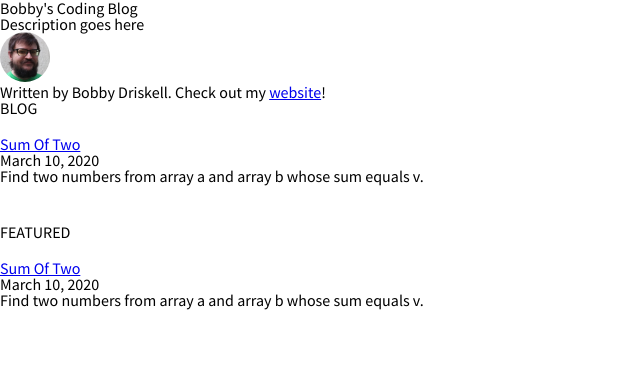
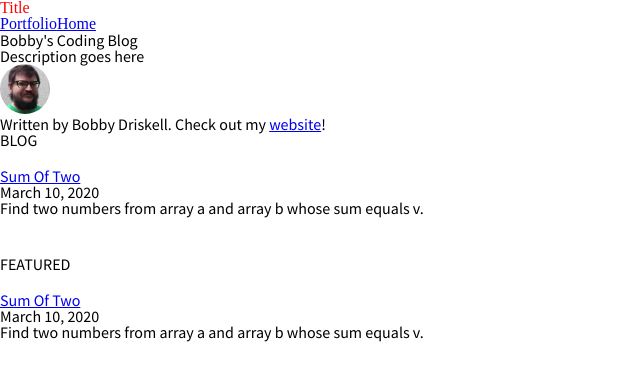
Before and after one commit to BobbyAD/challenge-blog, a Gatsby site: page / in a window 1280 px wide. Shown: the whole page, without its empty margins (0-640 px from the left). Built offline with nearby package versions, Linux system fonts and the light colour scheme; Gatsby itself is replaced by a stand-in of ours; some packages are replaced by stand-ins of ours.

Commit message:
Reintroduced Layout

```diff
--- /dev/null
+++ b/src/components/header.js
@@ -0,0 +1,18 @@
+import React from 'react'
+import headerStyles from "../styles/headerStyles"
+import { Link } from 'gatsby'
+
+const Header = () => {
+    const classes = headerStyles()
+    return (
+        <div className={classes.container}>
+            <div className={classes.title}>Title</div>
+            <div className={classes.links}>
+                <a href="https://portfolio.bobbyad.dev">Portfolio</a>
+                <Link to='/'>Home</Link>
+            </div>
+        </div>
+    )
+}
+
+export default Header
--- /dev/null
+++ b/src/layout/layout.js
@@ -0,0 +1,16 @@
+import React from 'react'
+
+import Header from "../components/header"
+
+const Layout = ({ children }) => {
+    return (
+        <div>
+            <Header />
+            <main>{children}</main>
+        </div>
+    )
+}
+
+
+
+export default Layout
--- a/src/pages/index.js
+++ b/src/pages/index.js
@@ -4,6 +4,7 @@ import SEO from "../components/seo"
 import Button from "../components/button"
 import Blog from "../components/blog"
 import indexStyles from "../styles/indexStyles"
+import Layout from "../layout/layout"
 
 import "../styles/reset.css"
 import "../styles/fonts.css"
@@ -19,6 +20,7 @@ const IndexPage = () => {
 
     return (
         <ThemeProvider theme={theme}>
+            <Layout>
                 <div className={classes.container}>
                     <div className={classes.title}>{`${siteTitle}`}</div>
                     <div>
@@ -30,6 +32,7 @@ const IndexPage = () => {
                     FEATURED
                     <Featured />
                 </div>
+            </Layout>
         </ThemeProvider>
     )
 }
--- /dev/null
+++ b/src/styles/headerStyles.js
@@ -0,0 +1,7 @@
+import { createUseStyles } from "react-jss";
+
+export default createUseStyles({
+    container: {
+        color: "red",
+    }
+})
--- a/src/templates/blog-post.js
+++ b/src/templates/blog-post.js
@@ -4,6 +4,7 @@ import { MDXRenderer } from "gatsby-plugin-mdx"
 
 import Bio from "../components/bio"
 import SEO from "../components/seo"
+import Layout from "../layout/layout"
 
 class BlogPostTemplate extends React.Component {
     render() {
@@ -12,7 +13,7 @@ class BlogPostTemplate extends React.Component {
         const { previous, next } = this.props.pageContext
 
         return (
-            <>
+            <Layout>
                 <SEO
                     title={post.frontmatter.title}
                     description={post.frontmatter.description || post.excerpt}
@@ -39,7 +40,7 @@ class BlogPostTemplate extends React.Component {
                         )}
                     </li>
                 </ul>
-            </>
+            </Layout>
         )
     }
 }
```
Lines whose indentation alone changed are shown as unchanged.
